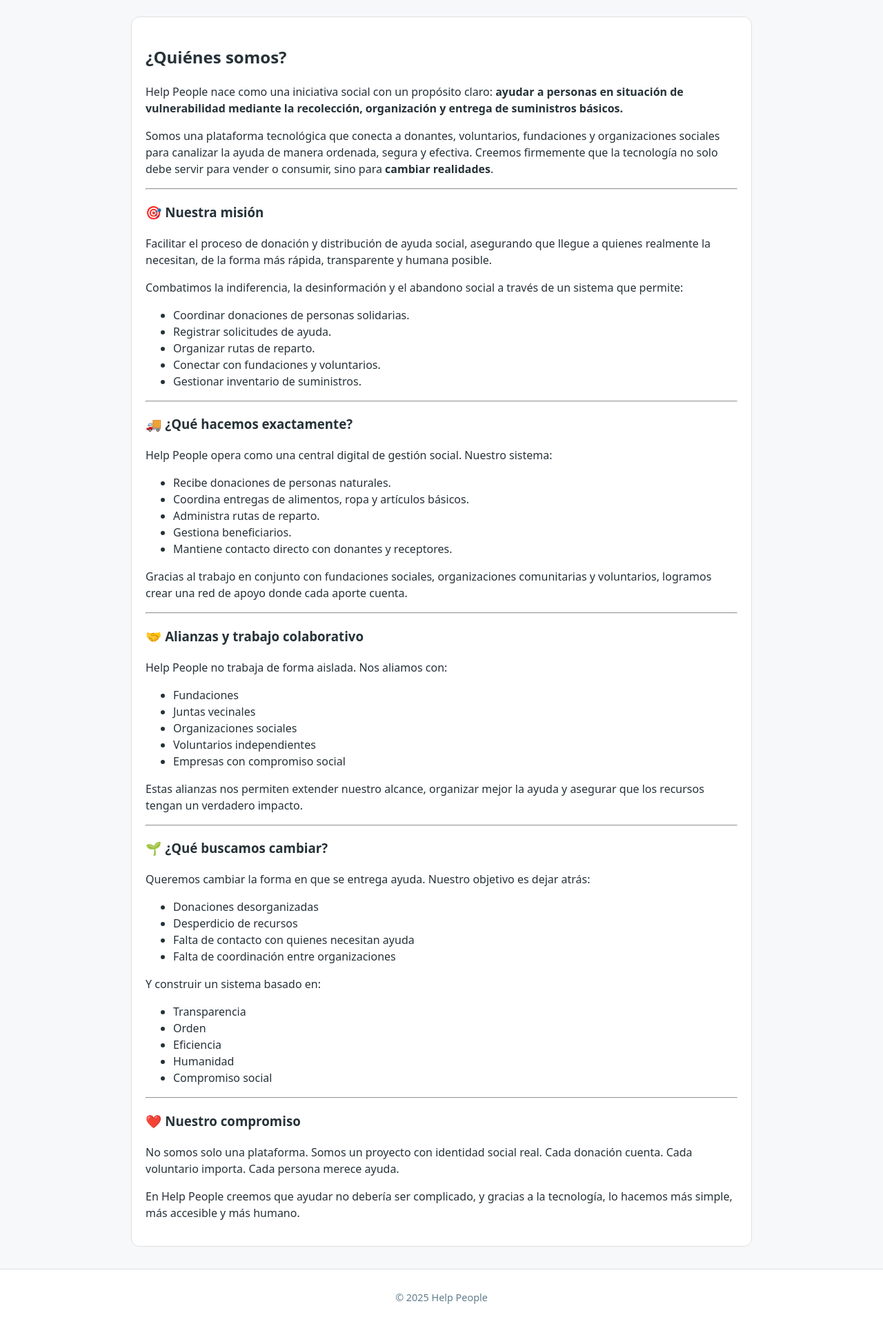
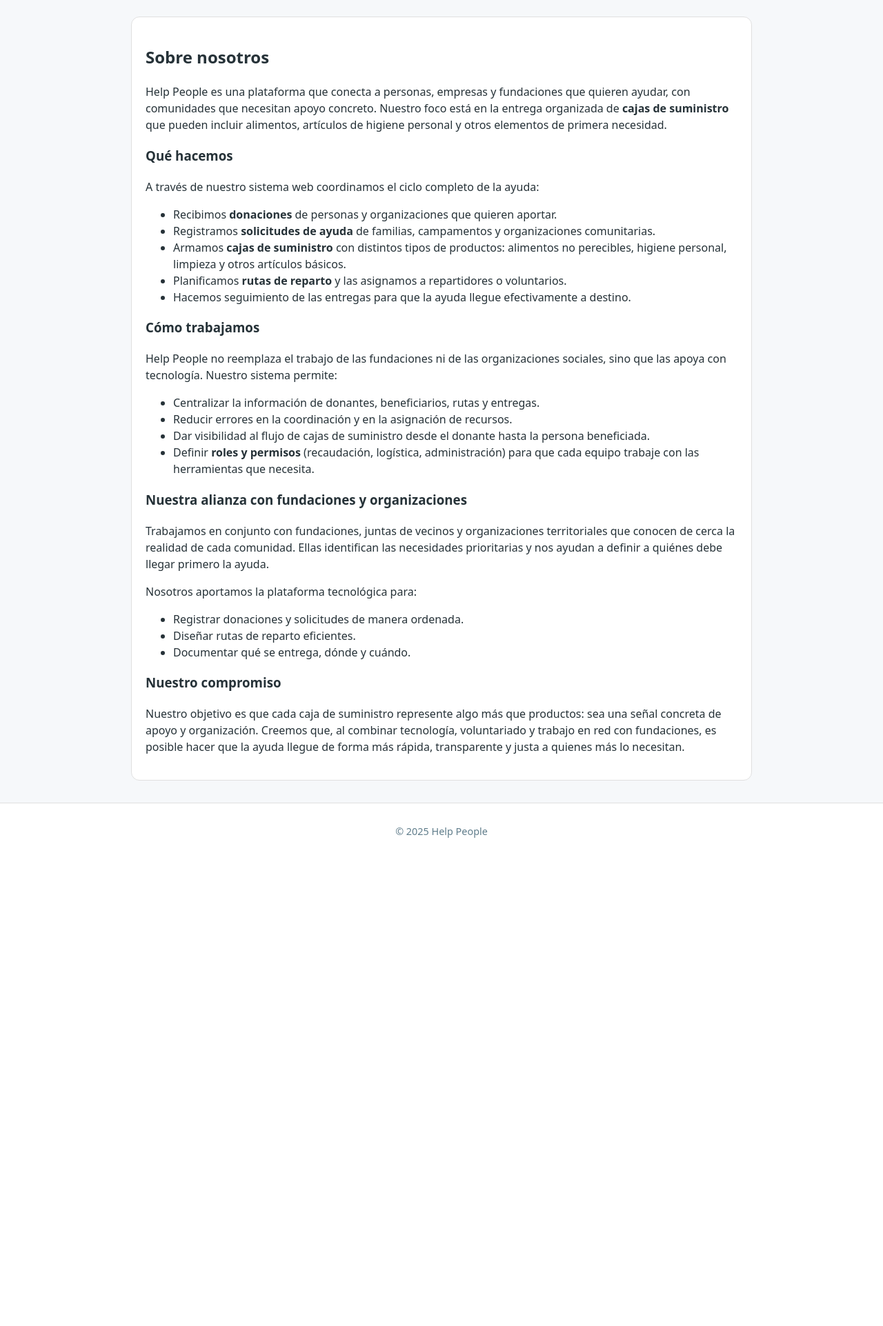
Before and after one commit to mvttias1/helppeople-backend, a Django app: page /sobre/ in a window 1280 px wide. Shown: the part 186-2109 px from the top of the page at 69% size. After the commit the page ends 1401 px from the top, so only its background shows below. Run offline with Django 5.2, Linux system fonts and the light colour scheme.

Commit message:
no lo se que hago a esta hora

```diff
--- a/help_app/templates/sobre.html
+++ b/help_app/templates/sobre.html
@@ -2,115 +2,71 @@
 {% block title %}Sobre Nosotros - Help People{% endblock %}
 {% block content %}
 <div class="box">
-  <h2>¿Quiénes somos?</h2>
+  <h2>Sobre nosotros</h2>
+
   <p>
-    Help People nace como una iniciativa social con un propósito claro:
-    <strong>ayudar a personas en situación de vulnerabilidad mediante la recolección, organización y entrega de suministros básicos.</strong>
+  Help People es una plataforma que conecta a personas, empresas y fundaciones que quieren ayudar,
+  con comunidades que necesitan apoyo concreto. Nuestro foco está en la entrega organizada de
+  <strong>cajas de suministro</strong> que pueden incluir alimentos, artículos de higiene personal
+  y otros elementos de primera necesidad.
+  </p>
+
+  <h3>Qué hacemos</h3>
+
+  <p>
+  A través de nuestro sistema web coordinamos el ciclo completo de la ayuda:
+  </p>
+
+  <ul>
+    <li>Recibimos <strong>donaciones</strong> de personas y organizaciones que quieren aportar.</li>
+    <li>Registramos <strong>solicitudes de ayuda</strong> de familias, campamentos y organizaciones comunitarias.</li>
+    <li>Armamos <strong>cajas de suministro</strong> con distintos tipos de productos:
+      alimentos no perecibles, higiene personal, limpieza y otros artículos básicos.</li>
+    <li>Planificamos <strong>rutas de reparto</strong> y las asignamos a repartidores o voluntarios.</li>
+    <li>Hacemos seguimiento de las entregas para que la ayuda llegue efectivamente a destino.</li>
+  </ul>
+
+  <h3>Cómo trabajamos</h3>
+
+  <p>
+  Help People no reemplaza el trabajo de las fundaciones ni de las organizaciones sociales,
+  sino que las apoya con tecnología. Nuestro sistema permite:
+  </p>
+
+  <ul>
+    <li>Centralizar la información de donantes, beneficiarios, rutas y entregas.</li>
+    <li>Reducir errores en la coordinación y en la asignación de recursos.</li>
+    <li>Dar visibilidad al flujo de cajas de suministro desde el donante hasta la persona beneficiada.</li>
+    <li>Definir <strong>roles y permisos</strong> (recaudación, logística, administración) para que cada equipo
+        trabaje con las herramientas que necesita.</li>
+  </ul>
+
+  <h3>Nuestra alianza con fundaciones y organizaciones</h3>
+
+  <p>
+  Trabajamos en conjunto con fundaciones, juntas de vecinos y organizaciones territoriales que conocen
+  de cerca la realidad de cada comunidad. Ellas identifican las necesidades prioritarias y nos ayudan a
+  definir a quiénes debe llegar primero la ayuda.
   </p>
 
   <p>
-    Somos una plataforma tecnológica que conecta a donantes, voluntarios, fundaciones y organizaciones sociales para canalizar la ayuda
-    de manera ordenada, segura y efectiva. Creemos firmemente que la tecnología no solo debe servir para vender o consumir,
-    sino para <strong>cambiar realidades</strong>.
-  </p>
-
-  <hr>
-
-  <h3>🎯 Nuestra misión</h3>
-  <p>
-    Facilitar el proceso de donación y distribución de ayuda social, asegurando que llegue a quienes realmente la necesitan,
-    de la forma más rápida, transparente y humana posible.
-  </p>
-
-  <p>
-    Combatimos la indiferencia, la desinformación y el abandono social a través de un sistema que permite:
+  Nosotros aportamos la plataforma tecnológica para:
   </p>
 
   <ul>
-    <li>Coordinar donaciones de personas solidarias.</li>
-    <li>Registrar solicitudes de ayuda.</li>
-    <li>Organizar rutas de reparto.</li>
-    <li>Conectar con fundaciones y voluntarios.</li>
-    <li>Gestionar inventario de suministros.</li>
+    <li>Registrar donaciones y solicitudes de manera ordenada.</li>
+    <li>Diseñar rutas de reparto eficientes.</li>
+    <li>Documentar qué se entrega, dónde y cuándo.</li>
   </ul>
 
-  <hr>
+  <h3>Nuestro compromiso</h3>
 
-  <h3>🚚 ¿Qué hacemos exactamente?</h3>
   <p>
-    Help People opera como una central digital de gestión social. Nuestro sistema:
+  Nuestro objetivo es que cada caja de suministro represente algo más que productos:
+  sea una señal concreta de apoyo y organización. Creemos que, al combinar tecnología,
+  voluntariado y trabajo en red con fundaciones, es posible hacer que la ayuda llegue
+  de forma más rápida, transparente y justa a quienes más lo necesitan.
   </p>
 
-  <ul>
-    <li>Recibe donaciones de personas naturales.</li>
-    <li>Coordina entregas de alimentos, ropa y artículos básicos.</li>
-    <li>Administra rutas de reparto.</li>
-    <li>Gestiona beneficiarios.</li>
-    <li>Mantiene contacto directo con donantes y receptores.</li>
-  </ul>
-
-  <p>
-    Gracias al trabajo en conjunto con fundaciones sociales, organizaciones comunitarias y voluntarios,
-    logramos crear una red de apoyo donde cada aporte cuenta.
-  </p>
-
-  <hr>
-
-  <h3>🤝 Alianzas y trabajo colaborativo</h3>
-  <p>
-    Help People no trabaja de forma aislada. Nos aliamos con:
-  </p>
-
-  <ul>
-    <li>Fundaciones</li>
-    <li>Juntas vecinales</li>
-    <li>Organizaciones sociales</li>
-    <li>Voluntarios independientes</li>
-    <li>Empresas con compromiso social</li>
-  </ul>
-
-  <p>
-    Estas alianzas nos permiten extender nuestro alcance, organizar mejor la ayuda y asegurar que los recursos tengan un verdadero impacto.
-  </p>
-
-  <hr>
-
-  <h3>🌱 ¿Qué buscamos cambiar?</h3>
-  <p>
-    Queremos cambiar la forma en que se entrega ayuda. Nuestro objetivo es dejar atrás:
-  </p>
-
-  <ul>
-    <li>Donaciones desorganizadas</li>
-    <li>Desperdicio de recursos</li>
-    <li>Falta de contacto con quienes necesitan ayuda</li>
-    <li>Falta de coordinación entre organizaciones</li>
-  </ul>
-
-  <p>
-    Y construir un sistema basado en:
-  </p>
-
-  <ul>
-    <li>Transparencia</li>
-    <li>Orden</li>
-    <li>Eficiencia</li>
-    <li>Humanidad</li>
-    <li>Compromiso social</li>
-  </ul>
-
-  <hr>
-
-  <h3>❤️ Nuestro compromiso</h3>
-  <p>
-    No somos solo una plataforma. Somos un proyecto con identidad social real.
-    Cada donación cuenta. Cada voluntario importa. Cada persona merece ayuda.
-  </p>
-
-  <p>
-    En Help People creemos que ayudar no debería ser complicado, y gracias a la tecnología,
-    lo hacemos más simple, más accesible y más humano.
-  </p>
 </div>
-
 {% endblock %}
```
